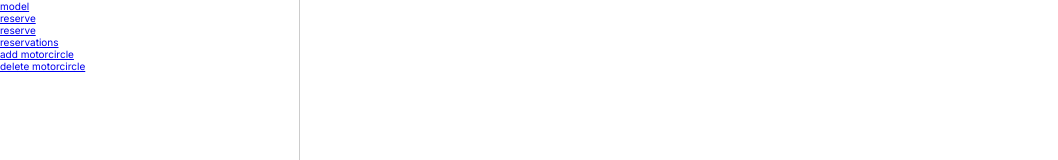
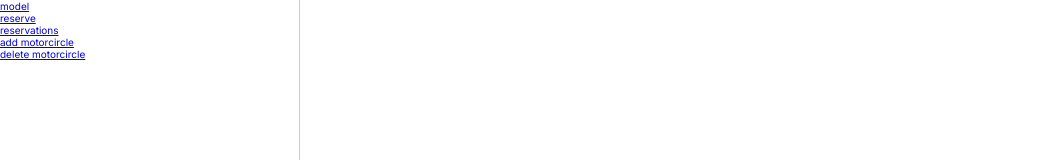
Before and after one commit to zeff96/booking_app, a Next.js app: page / in a window 1280 px wide. Shown: the top 160 px of the page, without its empty margins (0-1058 px from the left). Built offline with nearby package versions, Linux system fonts and the light colour scheme; no server answers.

Commit message:
Add typo fix

```diff
--- a/app/components/navbar/items.jsx
+++ b/app/components/navbar/items.jsx
@@ -4,10 +4,6 @@ const items = [
   {
     name: "model",
     path: "/",
-  },
-  {
-    name: "reserve",
-    path: "/reserve",
   },
   {
     name: "reserve",
```
